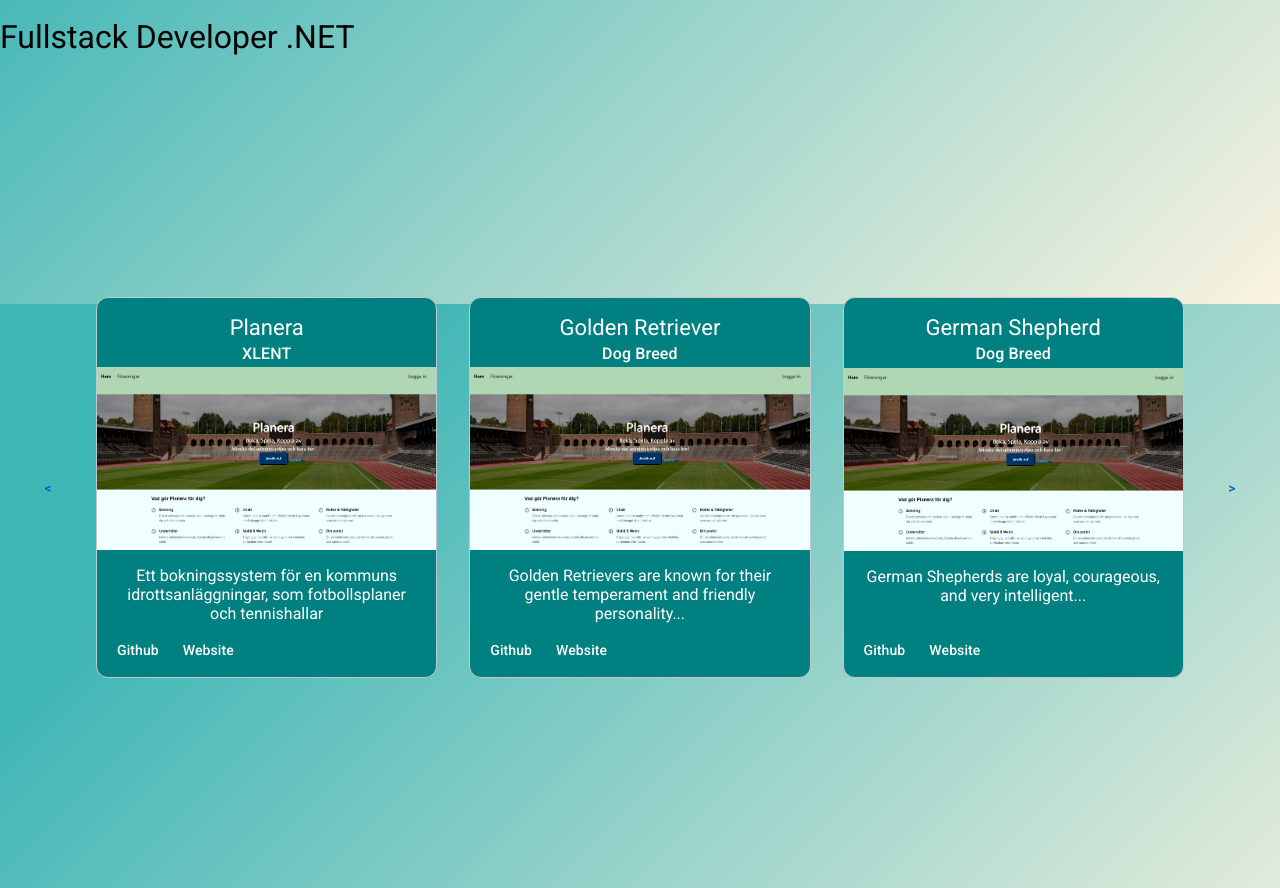
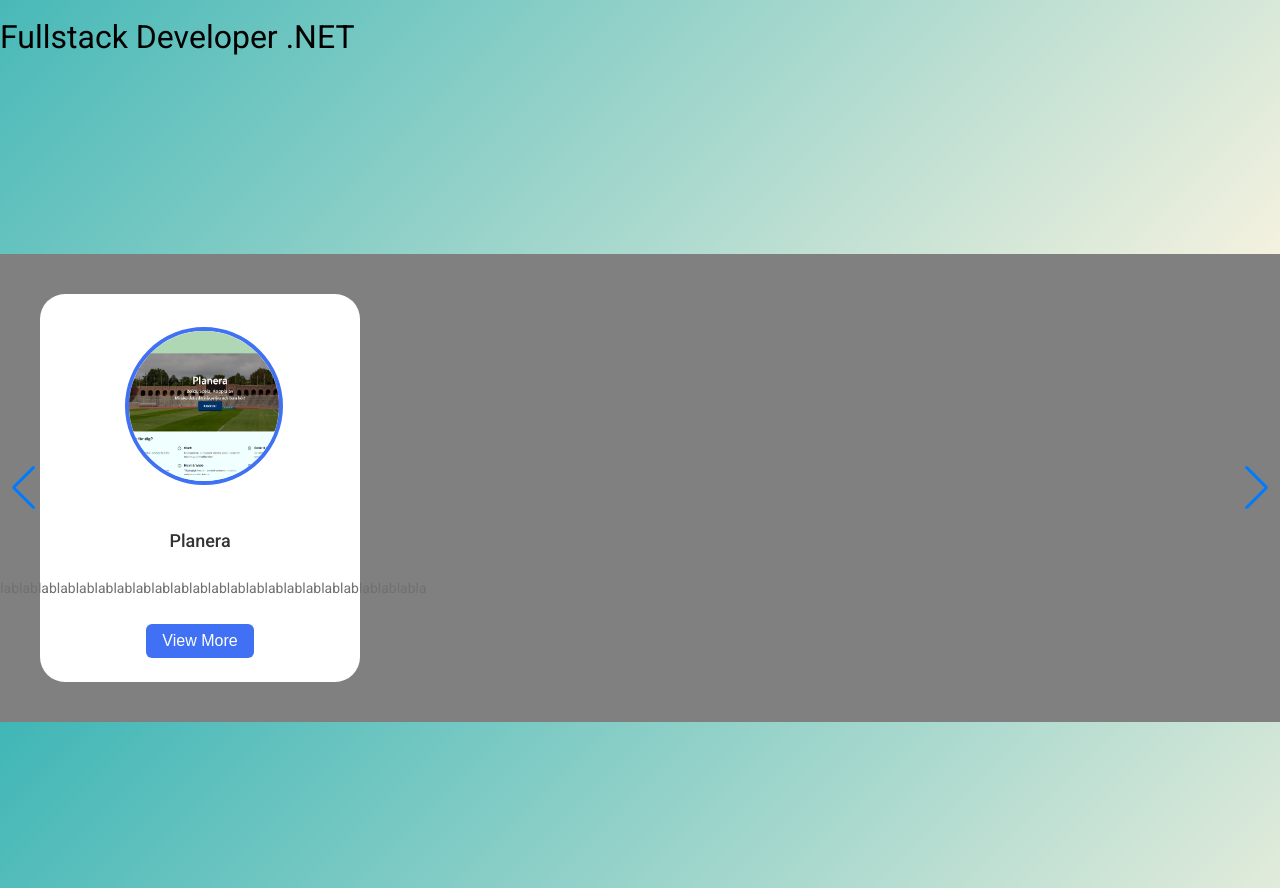
Before and after one commit to Palmen01/portfolio, an Angular app: page / in a window 1280 px wide. Shown: the part 496-1384 px from the top of the page. Built offline with nearby package versions, Linux system fonts and the light colour scheme.

Commit message:
swiper import

```diff
--- a/package.json
+++ b/package.json
@@ -21,6 +21,7 @@
     "@angular/platform-browser-dynamic": "^19.1.0",
     "@angular/router": "^19.1.0",
     "rxjs": "~7.8.0",
+    "swiper": "^11.2.8",
     "tslib": "^2.3.0",
     "zone.js": "~0.15.0"
   },
--- a/src/app/carousel/carousel.component.css
+++ b/src/app/carousel/carousel.component.css
@@ -1,4 +1,102 @@
-.carousel-wrapper {
+.section-body{
+  display: flex;
+  min-height: 100vh;
+  align-items: center;
+  justify-content: center;
+
+}
+
+.slide-content{
+  margin: 0 40px;
+}
+
+.card{
+  width: 320px;
+  border-radius: 25px;
+  background-color: white;
+}
+
+.image-content,
+.card-content{
+  display: flex;
+  flex-direction: column;
+  align-items: center;
+  padding: 10px 14px;
+}
+
+.slide-container{
+  max-width: 1120;
+  width: 100%;
+  background-color: gray;
+  padding: 40px 0;
+}
+
+.image-content{
+  /* position: relative; */
+  row-gap: 5px;
+  padding: 25px 0;
+
+}
+
+/* .overlay{
+  position: absolute;
+  left: 0;
+  top: 0;
+  background-color: #4070f4;
+  height: 100%;
+  width: 100%;
+  border-radius: 25px 25px 0 25px;
+} */
+
+.card-image{
+  position: relative;
+  height: 150px;
+  width: 150px;
+  border-radius: 50%;
+  background-color: #fff;
+  padding: 3px;
+}
+
+.card-image .card-img{
+  height: 100%;
+  width: 100%;
+  object-fit: cover;
+  border-radius: 50%;
+  border: 4px solid #4070f4
+}
+
+.name{
+  font-size: 18px;
+  font-weight: 500;
+  color: #333;
+}
+
+.description{
+  font-size: 14px;
+  text-align: center;
+  color: #707070;
+}
+
+.button{
+  border: none;
+  font-size: 16px;
+  color: #fff;
+  padding: 8px 16px;
+  background-color: #4070f4;
+  border-radius: 6px;
+  margin: 14px;
+  transition: all 0.3s ease;
+}
+.button:hover{
+  background-color: #265df2;
+}
+
+
+
+
+
+
+/* .carousel-wrapper {
   display: flex;
   justify-content: center;
   align-items: center;
@@ -72,4 +170,4 @@ mat-card-content,
 mat-card-actions,
 a[mat-button] {
   color: white !important;
-}
+} */
--- a/src/app/carousel/carousel.component.html
+++ b/src/app/carousel/carousel.component.html
@@ -1,4 +1,55 @@
-<div class="carousel-wrapper">
+<section class="section-body">
+  <div class="slide-container swiper">
+    <div class="slide-content">
+      <div class="card-wrapper swiper-wrapper">
+        <div class="card swiper-slide">
+          <div class="image-content">
+            <span class="overlay"></span>
+
+            <div class="card-image">
+              <img src="Planera.PNG" alt="" class="card-img">
+            </div>
+          </div>
+
+          <div class="card-content">
+            <h2 class="name">Planera</h2>
+            <p class="description">blablablablablablablablablablablablablablablablablablablablablablablabla</p>
+            <button class="button">View More</button>
+          </div>
+        </div>
+      </div>
+    </div>
+
+    <div class="swiper-button-next"></div>
+    <div class="swiper-button-prev"></div>
+    <div class="swiper-pagination"></div>
+
+  </div>
+</section>
+
+
+
+
+
+
+
+
+
+
+
+
+
+
+
+
+
+
+
+
+
+
+
+<!-- <div class="carousel-wrapper">
   <div class="carousel-container">
     <button mat-button (click)="previous()">&lt;</button>
 
@@ -25,4 +76,4 @@
 
     <button mat-button (click)="next()">&gt;</button>
   </div>
-</div>
+</div> -->
--- a/src/app/carousel/carousel.component.ts
+++ b/src/app/carousel/carousel.component.ts
@@ -1,12 +1,17 @@
 import { Component, ChangeDetectionStrategy } from '@angular/core';
 import { NgFor, NgIf } from '@angular/common';
 import { trigger, transition, style, animate } from '@angular/animations';
-import { MatButtonModule } from '@angular/material/button';
-import { MatCardModule } from '@angular/material/card';
+import { Navigation, Pagination } from 'swiper/modules';
+// import Swiper and modules styles
+import { Swiper } from 'swiper/types';
+
+import 'swiper/css';
+import 'swiper/css/navigation';
+import 'swiper/css/pagination';
 
 @Component({
   selector: 'app-carousel',
-  imports: [NgFor, MatCardModule, MatButtonModule],
+  imports: [],
   templateUrl: './carousel.component.html',
   styleUrl: './carousel.component.css',
   animations: [
@@ -23,76 +28,76 @@ import { MatCardModule } from '@angular/material/card';
 })
 export class CarouselComponent {
 
-  items = [
-    {
-      title: 'Planera',
-      subtitle: 'XLENT',
-      image: 'Planera.PNG',
-      description: 'Ett bokningssystem för en kommuns idrottsanläggningar, som fotbollsplaner och tennishallar',
-    },
-    {
-      title: 'Golden Retriever',
-      subtitle: 'Dog Breed',
-      image: 'Planera.PNG',
-      description: 'Golden Retrievers are known for their gentle temperament and friendly personality...',
-    },
-    {
-      title: 'German Shepherd',
-      subtitle: 'Dog Breed',
-      image: 'Planera.PNG',
-      description: 'German Shepherds are loyal, courageous, and very intelligent...',
-    },
-    {
-      title: 'Labrador Retriever',
-      subtitle: 'Dog Breed',
-      image: 'Planera.PNG',
-      description: 'Labradors are friendly, outgoing, and high-spirited companions...',
-    },
-    {
-      title: 'Husky',
-      subtitle: 'Dog Breed',
-      image: 'Planera.PNG',
-      description: 'Huskies are known for their striking appearance and endurance...',
-    },
-    {
-      title: 'Cat',
-      subtitle: 'Cat Breed',
-      image: 'https://material.angular.dev/assets/img/examples/shiba2.jpg',
-      description: 'Cats poop',
-    },
-  ];
+  // items = [
+  //   {
+  //     title: 'Planera',
+  //     subtitle: 'XLENT',
+  //     image: 'Planera.PNG',
+  //     description: 'Ett bokningssystem för en kommuns idrottsanläggningar, som fotbollsplaner och tennishallar',
+  //   },
+  //   {
+  //     title: 'Golden Retriever',
+  //     subtitle: 'Dog Breed',
+  //     image: 'Planera.PNG',
+  //     description: 'Golden Retrievers are known for their gentle temperament and friendly personality...',
+  //   },
+  //   {
+  //     title: 'German Shepherd',
+  //     subtitle: 'Dog Breed',
+  //     image: 'Planera.PNG',
+  //     description: 'German Shepherds are loyal, courageous, and very intelligent...',
+  //   },
+  //   {
+  //     title: 'Labrador Retriever',
+  //     subtitle: 'Dog Breed',
+  //     image: 'Planera.PNG',
+  //     description: 'Labradors are friendly, outgoing, and high-spirited companions...',
+  //   },
+  //   {
+  //     title: 'Husky',
+  //     subtitle: 'Dog Breed',
+  //     image: 'Planera.PNG',
+  //     description: 'Huskies are known for their striking appearance and endurance...',
+  //   },
+  //   {
+  //     title: 'Cat',
+  //     subtitle: 'Cat Breed',
+  //     image: 'https://material.angular.dev/assets/img/examples/shiba2.jpg',
+  //     description: 'Cats poop',
+  //   },
+  // ];
 
 
 
-  animationState = '';
+  // animationState = '';
 
 
-  visibleItems = this.items.slice(0, 3);
-  hiddenItems = this.items.slice(3);
+  // visibleItems = this.items.slice(0, 3);
+  // hiddenItems = this.items.slice(3);
 
 
-  next() {
-    const removedItem = this.visibleItems.shift(); // remove first
-    const newItem = this.hiddenItems.shift(); // get new hidden item
-    if (newItem) {
-      this.visibleItems.push(newItem); // add to visible
-      this.hiddenItems.push(removedItem!); // send removed item to back
-    }
-    this.triggerAnimation();
-  }
+  // next() {
+  //   const removedItem = this.visibleItems.shift(); // remove first
+  //   const newItem = this.hiddenItems.shift(); // get new hidden item
+  //   if (newItem) {
+  //     this.visibleItems.push(newItem); // add to visible
+  //     this.hiddenItems.push(removedItem!); // send removed item to back
+  //   }
+  //   this.triggerAnimation();
+  // }
 
-  previous() {
-    const removedItem = this.visibleItems.pop(); // remove last
-    const newItem = this.hiddenItems.pop(); // get last hidden item
-    if (newItem) {
-      this.visibleItems.unshift(newItem); // add to visible start
-      this.hiddenItems.unshift(removedItem!); // send removed item to back
-    }
-    this.triggerAnimation();
-  }
+  // previous() {
+  //   const removedItem = this.visibleItems.pop(); // remove last
+  //   const newItem = this.hiddenItems.pop(); // get last hidden item
+  //   if (newItem) {
+  //     this.visibleItems.unshift(newItem); // add to visible start
+  //     this.hiddenItems.unshift(removedItem!); // send removed item to back
+  //   }
+  //   this.triggerAnimation();
+  // }
 
-  triggerAnimation() {
-    this.animationState = 'in';
-    setTimeout(() => (this.animationState = ''), 500);
-  }
+  // triggerAnimation() {
+  //   this.animationState = 'in';
+  //   setTimeout(() => (this.animationState = ''), 500);
+  // }
 }
```
Also changed, not shown: 1 other file (tests, documents, lock files or other folders).
